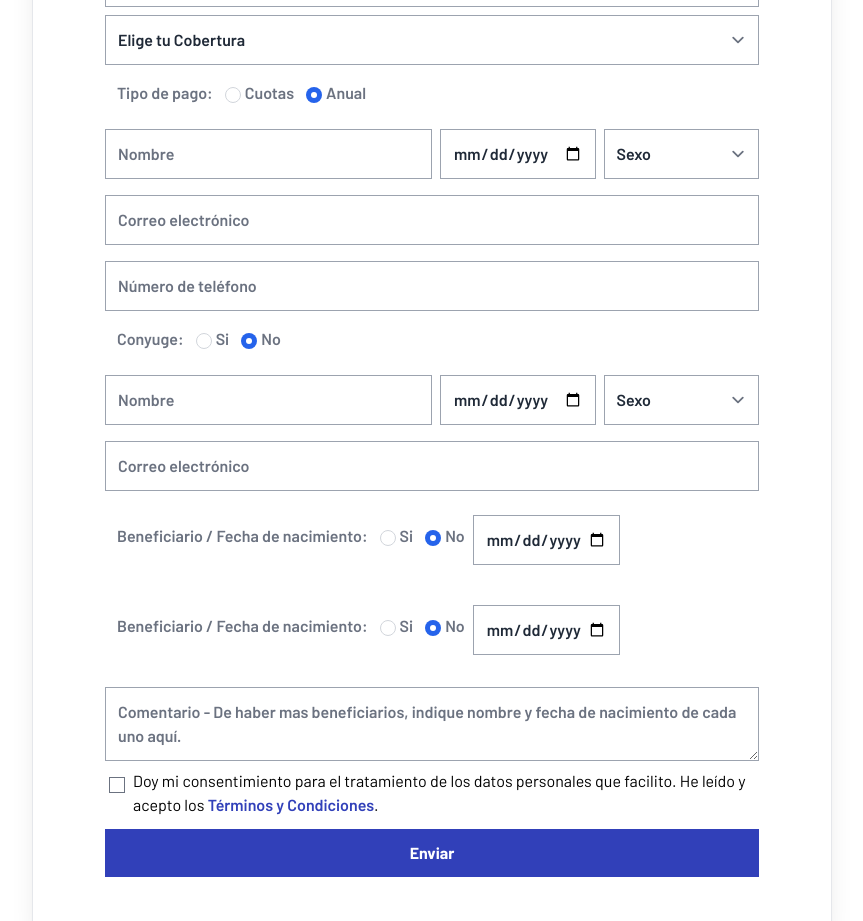
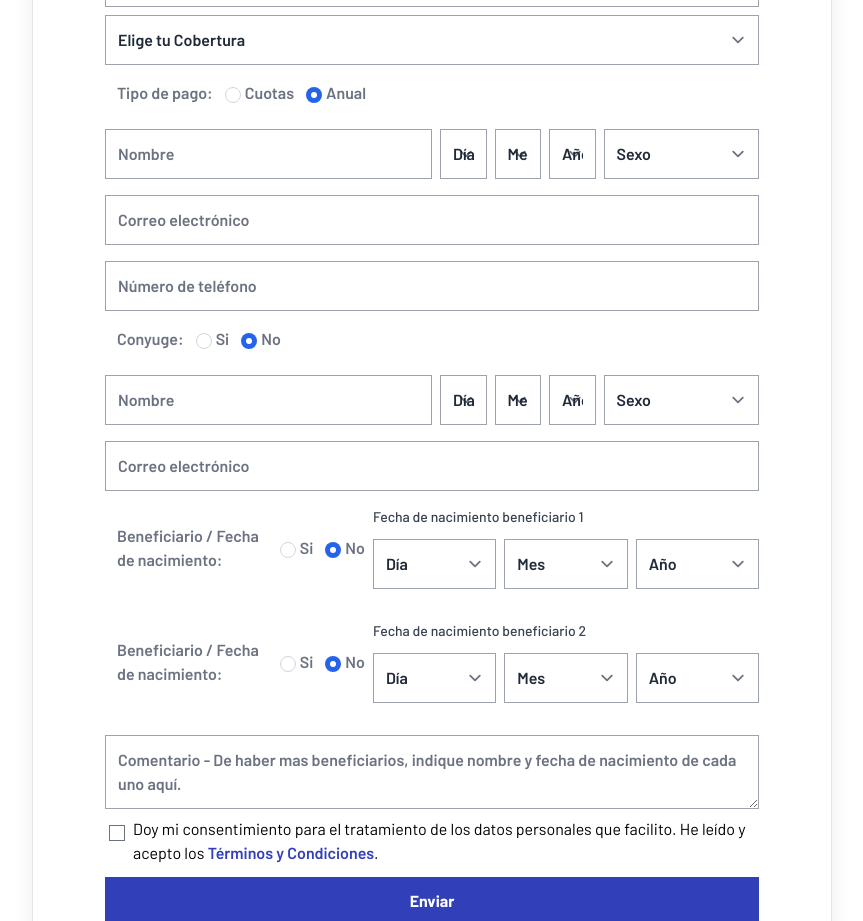
Before and after one commit to marco0490/ffconsultantsve, a React (Vite) app: page /cotizador in a window 1280 px wide. Shown: the part 1140-2061 px from the top of the page, without its empty margins (208-1071 px from the left). Built offline with nearby package versions, Linux system fonts and the light colour scheme.

Commit message:
Cambios en Cotizador: reemplazado input date por selectores separados dia/mes/año

```diff
--- a/src/pages/Cotizador/Cotizador.jsx
+++ b/src/pages/Cotizador/Cotizador.jsx
@@ -1,17 +1,28 @@
 import { useEffect, useState } from 'react'
 import People from '../../assets/images/people.png'
 import { Helmet } from 'react-helmet'
-import { Link } from 'react-router-dom'
+import { Link, useSearchParams } from 'react-router-dom'
 import Swal from 'sweetalert2'
 import emailjs from 'emailjs-com'
 
 function Cotizador() {
+  const [searchParams] = useSearchParams();
+
   useEffect(() => {
-    window.scroll(0, 0)
-  }, [])
+    window.scroll(0, 0);
+    // Obtener el parámetro de la aseguradora de la URL
+    const aseguradora = searchParams.get('aseguradora');
+    if (aseguradora) {
+      setCompany(aseguradora);
+    }
+  }, [searchParams])
 
   const [company, setCompany] = useState('')
   const [check, setCheck] = useState(false)
+
+  const days = Array.from({ length: 31 }, (_, i) => i + 1)
+  const currentYear = new Date().getFullYear()
+  const years = Array.from({ length: 101 }, (_, i) => currentYear - i)
 
   const handleReset = () => {
     setCompany('')
@@ -136,12 +147,12 @@ function Cotizador() {
                 <select
                   name="aseguradora"
                   id="aseguradora"
-                  onChange={() => setCompany(event.target.value)}
+                  value={company}
+                  onChange={(e) => setCompany(e.target.value)}
                 >
-                  <option value="" disabled selected>
+                  <option value="" disabled>
                     Elige tu Aseguradora
                   </option>
-                  <option value="seguros-mercantil">Seguros Mercantil</option>
                   <option value="seguros-qualitas">Seguros Qualitas</option>
                   <option value="seguros-caracas">Seguros Caracas</option>
                   <option value="seguros-hispana">Seguros Hispana</option>
@@ -227,17 +238,63 @@ function Cotizador() {
                   />
                 </div>
                 <div className="flex flex-col">
-                  <label htmlFor="age" className="hidden">
-                    Edad
+                  <label className="hidden" htmlFor="titular_dia">
+                    Fecha de nacimiento
                   </label>
-                  <input
-                    type="date"
-                    name="age"
-                    id="age"
-                    placeholder="Edad"
-                    autoComplete="off"
-                    required
-                  />
+                  <div className="flex space-x-2">
+                    <select
+                      name="titular_dia"
+                      id="titular_dia"
+                      className="flex flex-col col-span-2"
+                      required
+                    >
+                      <option value="" disabled selected>
+                        Día
+                      </option>
+                      {days.map((d) => (
+                        <option key={d} value={d}>
+                          {d}
+                        </option>
+                      ))}
+                    </select>
+                    <select
+                      name="titular_mes"
+                      id="titular_mes"
+                      className="flex flex-col col-span-2"
+                      required
+                    >
+                      <option value="" disabled selected>
+                        Mes
+                      </option>
+                      <option value="enero">Enero</option>
+                      <option value="febrero">Febrero</option>
+                      <option value="marzo">Marzo</option>
+                      <option value="abril">Abril</option>
+                      <option value="mayo">Mayo</option>
+                      <option value="junio">Junio</option>
+                      <option value="julio">Julio</option>
+                      <option value="agosto">Agosto</option>
+                      <option value="septiembre">Septiembre</option>
+                      <option value="octubre">Octubre</option>
+                      <option value="noviembre">Noviembre</option>
+                      <option value="diciembre">Diciembre</option>
+                    </select>
+                    <select
+                      name="titular_anio"
+                      id="titular_anio"
+                      className="flex flex-col col-span-2"
+                      required
+                    >
+                      <option value="" disabled selected>
+                        Año
+                      </option>
+                      {years.map((y) => (
+                        <option key={y} value={y}>
+                          {y}
+                        </option>
+                      ))}
+                    </select>
+                  </div>
                 </div>
                 <div className="flex flex-col">
                   <label htmlFor="gender" className="hidden">
@@ -324,16 +381,60 @@ function Cotizador() {
                 </div>
 
                 <div className="flex flex-col">
-                  <label htmlFor="age2" className="hidden">
-                    Edad
+                  <label className="hidden" htmlFor="conyuge_dia">
+                    Fecha de nacimiento
                   </label>
-                  <input
-                    type="date"
-                    name="age2"
-                    id="age2"
-                    placeholder="Edad"
-                    autoComplete="off"
-                  />
+                  <div className="flex space-x-2">
+                    <select
+                      name="conyuge_dia"
+                      id="conyuge_dia"
+                      className="flex flex-col col-span-2"
+                    >
+                      <option value="" disabled selected>
+                        Día
+                      </option>
+                      {days.map((d) => (
+                        <option key={d} value={d}>
+                          {d}
+                        </option>
+                      ))}
+                    </select>
+                    <select
+                      name="conyuge_mes"
+                      id="conyuge_mes"
+                      className="flex flex-col col-span-2"
+                    >
+                      <option value="" disabled selected>
+                        Mes
+                      </option>
+                      <option value="enero">Enero</option>
+                      <option value="febrero">Febrero</option>
+                      <option value="marzo">Marzo</option>
+                      <option value="abril">Abril</option>
+                      <option value="mayo">Mayo</option>
+                      <option value="junio">Junio</option>
+                      <option value="julio">Julio</option>
+                      <option value="agosto">Agosto</option>
+                      <option value="septiembre">Septiembre</option>
+                      <option value="octubre">Octubre</option>
+                      <option value="noviembre">Noviembre</option>
+                      <option value="diciembre">Diciembre</option>
+                    </select>
+                    <select
+                      name="conyuge_anio"
+                      id="conyuge_anio"
+                      className="flex flex-col col-span-2"
+                    >
+                      <option value="" disabled selected>
+                        Año
+                      </option>
+                      {years.map((y) => (
+                        <option key={y} value={y}>
+                          {y}
+                        </option>
+                      ))}
+                    </select>
+                  </div>
                 </div>
                 <div className="flex flex-col">
                   <label htmlFor="gender2" className="hidden">
@@ -391,17 +492,49 @@ function Cotizador() {
                 <label htmlFor="beneficiario" className="l-2 block ">
                   No
                 </label>
-                <div className="flex flex-col ms-2 w-[23%]">
-                  <label htmlFor="age3" className="hidden">
-                    Edad
+                <div className="flex flex-col ms-2 w-full">
+                  <label className="text-sm font-medium text-gray-700 mb-1">
+                    Fecha de nacimiento beneficiario 1
                   </label>
-                  <input
-                    type="date"
-                    name="age3"
-                    id="age3"
-                    placeholder="Edad"
-                    autoComplete="off"
-                  />
+                  <div className="flex space-x-2">
+                    <select name="beneficiario1_dia" className="w-full">
+                      <option value="" disabled selected>
+                        Día
+                      </option>
+                      {days.map((d) => (
+                        <option key={d} value={d}>
+                          {d}
+                        </option>
+                      ))}
+                    </select>
+                    <select name="beneficiario1_mes" className="w-full">
+                      <option value="" disabled selected>
+                        Mes
+                      </option>
+                      <option value="enero">Enero</option>
+                      <option value="febrero">Febrero</option>
+                      <option value="marzo">Marzo</option>
+                      <option value="abril">Abril</option>
+                      <option value="mayo">Mayo</option>
+                      <option value="junio">Junio</option>
+                      <option value="julio">Julio</option>
+                      <option value="agosto">Agosto</option>
+                      <option value="septiembre">Septiembre</option>
+                      <option value="octubre">Octubre</option>
+                      <option value="noviembre">Noviembre</option>
+                      <option value="diciembre">Diciembre</option>
+                    </select>
+                    <select name="beneficiario1_anio" className="w-full">
+                      <option value="" disabled selected>
+                        Año
+                      </option>
+                      {years.map((y) => (
+                        <option key={y} value={y}>
+                          {y}
+                        </option>
+                      ))}
+                    </select>
+                  </div>
                 </div>
               </div>
               <div className="text-gray-500 font-semibold items-center my-4 ms-3 flex">
@@ -435,17 +568,49 @@ function Cotizador() {
                 <label htmlFor="beneficiario2-no" className="l-2 block ">
                   No
                 </label>
-                <div className="flex flex-col ms-2 w-[23%]">
-                  <label htmlFor="age4" className="hidden">
-                    Edad
+                <div className="flex flex-col ms-2 w-full">
+                  <label className="text-sm font-medium text-gray-700 mb-1">
+                    Fecha de nacimiento beneficiario 2
                   </label>
-                  <input
-                    type="date"
-                    name="age4"
-                    id="age4"
-                    placeholder="Edad"
-                    autoComplete="off"
-                  />
+                  <div className="flex space-x-2">
+                    <select name="beneficiario2_dia" className="w-full">
+                      <option value="" disabled selected>
+                        Día
+                      </option>
+                      {days.map((d) => (
+                        <option key={d} value={d}>
+                          {d}
+                        </option>
+                      ))}
+                    </select>
+                    <select name="beneficiario2_mes" className="w-full">
+                      <option value="" disabled selected>
+                        Mes
+                      </option>
+                      <option value="enero">Enero</option>
+                      <option value="febrero">Febrero</option>
+                      <option value="marzo">Marzo</option>
+                      <option value="abril">Abril</option>
+                      <option value="mayo">Mayo</option>
+                      <option value="junio">Junio</option>
+                      <option value="julio">Julio</option>
+                      <option value="agosto">Agosto</option>
+                      <option value="septiembre">Septiembre</option>
+                      <option value="octubre">Octubre</option>
+                      <option value="noviembre">Noviembre</option>
+                      <option value="diciembre">Diciembre</option>
+                    </select>
+                    <select name="beneficiario2_anio" className="w-full">
+                      <option value="" disabled selected>
+                        Año
+                      </option>
+                      {years.map((y) => (
+                        <option key={y} value={y}>
+                          {y}
+                        </option>
+                      ))}
+                    </select>
+                  </div>
                 </div>
               </div>
               <div className="flex flex-col mt-2">
```
